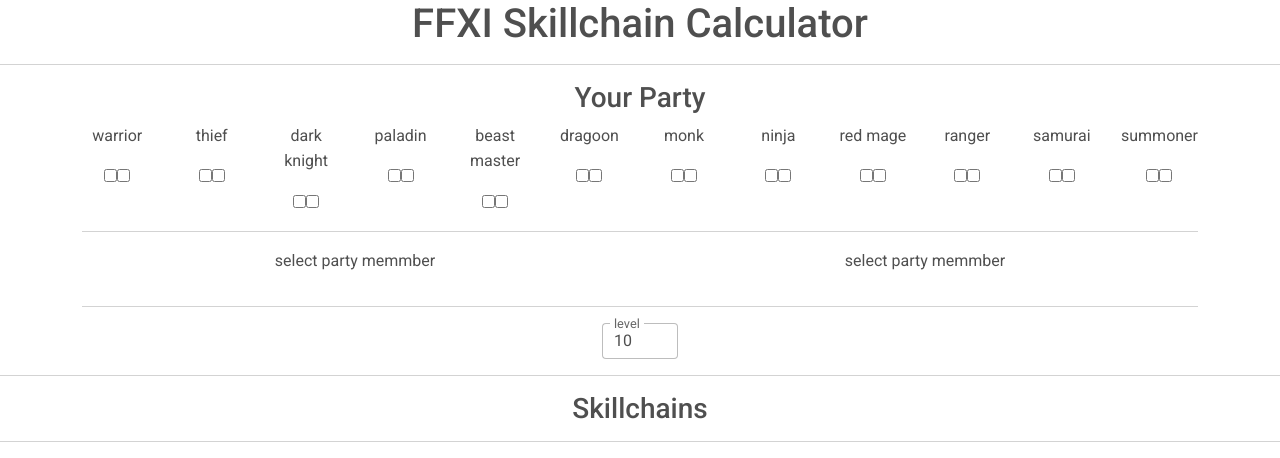
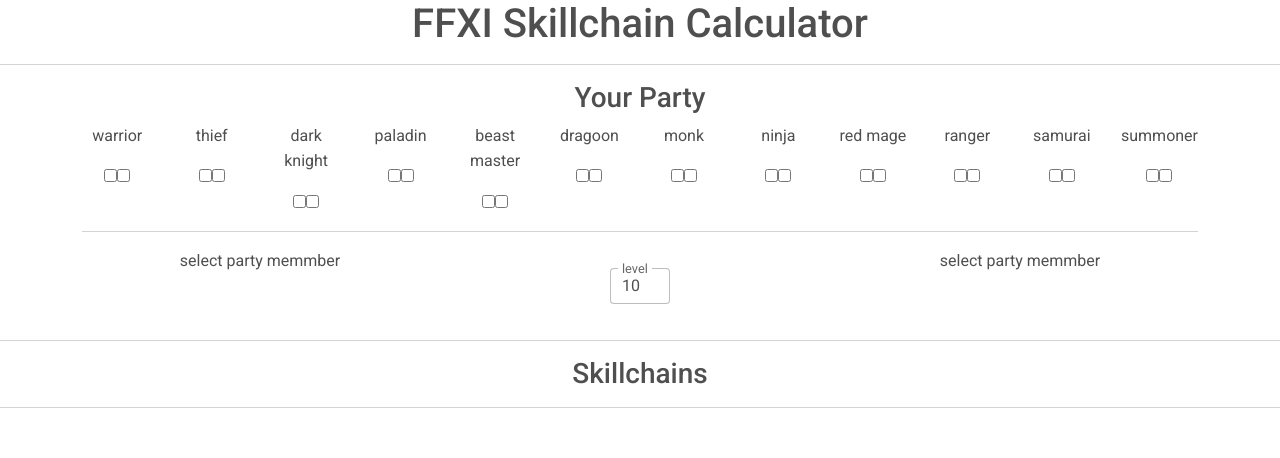
Before and after one commit to nitro-neal/ffxi-skillchain-calculator, a React (Create React App) app: page / in a window 1280 px wide. Shown: the top 458 px of the page. Built offline with nearby package versions, Linux system fonts and the light colour scheme.

Commit message:
adding Div Changes

```diff
--- a/src/App.js
+++ b/src/App.js
@@ -4,7 +4,19 @@
 import Papa from "papaparse";
 import JobWeaponSelect from "./components/JobWeaponSelect.js";
 
-import { MDBContainer, MDBRow, MDBCol, MDBInput, MDBCard, MDBCardBody, MDBCardTitle, MDBCardText, MDBCardHeader, MDBBtn, MDBCardFooter } from "mdb-react-ui-kit";
+import {
+  MDBContainer,
+  MDBRow,
+  MDBCol,
+  MDBInput,
+  MDBCard,
+  MDBCardBody,
+  MDBCardTitle,
+  MDBCardText,
+  MDBCardHeader,
+  MDBBtn,
+  MDBCardFooter,
+} from "mdb-react-ui-kit";
 
 import * as util from "./Util.js";
 
@@ -102,7 +114,20 @@
 }
 
 function App() {
-  const scMap = { Scission: "🟤", Detonation: "🟢", Impaction: "🟣", Reverberation: "🔵", Induration: "🧊", Compression: "⚫", Liquefaction: "🔴", Transfixion: "⚪", Distortion: "🔵🧊", Fusion: "🔴⚪", Fragmentation: "🟣🟢", Gravitation: "⚫🟤" };
+  const scMap = {
+    Scission: "🟤",
+    Detonation: "🟢",
+    Impaction: "🟣",
+    Reverberation: "🔵",
+    Induration: "🧊",
+    Compression: "⚫",
+    Liquefaction: "🔴",
+    Transfixion: "⚪",
+    Distortion: "🔵🧊",
+    Fusion: "🔴⚪",
+    Fragmentation: "🟣🟢",
+    Gravitation: "⚫🟤",
+  };
 
   const [ffxi, setFFXI] = useState({});
 
@@ -222,7 +247,9 @@
       weapons.push(new Weapon("greatSword", greatSwordMoves, greatSwordCSV));
       weapons.push(new Weapon("handToHand", handToHandMoves, handToHandCSV));
       weapons.push(new Weapon("katana", katanaMoves, katanaCSV));
-      weapons.push(new Weapon("marksmanship", marksmanshipMoves, marksmanshipCSV));
+      weapons.push(
+        new Weapon("marksmanship", marksmanshipMoves, marksmanshipCSV)
+      );
       weapons.push(new Weapon("polearm", polearmMoves, polearmCSV));
       weapons.push(new Weapon("scythe", scytheMoves, scytheCSV));
       weapons.push(new Weapon("staff", staffMoves, staffCSV));
@@ -230,20 +257,80 @@
       weapons.push(new Weapon("sword", swordMoves, swordCSV));
 
       let topFFXI = {};
-      topFFXI["war"] = new Job("warrior", "war", util.getWeapons("warrior", weapons, jobWeaponMapping), warWsLvl);
-      topFFXI["thf"] = new Job("thief", "thf", util.getWeapons("thief", weapons, jobWeaponMapping), thfWsLvl);
-      topFFXI["drk"] = new Job("dark knight", "drk", util.getWeapons("dark knight", weapons, jobWeaponMapping), drkWsLvl);
-      topFFXI["pld"] = new Job("paladin", "pld", util.getWeapons("paladin", weapons, jobWeaponMapping), pldWsLvl);
-      topFFXI["bst"] = new Job("beast master", "bst", util.getWeapons("beast master", weapons, jobWeaponMapping), bstWsLvl);
+      topFFXI["war"] = new Job(
+        "warrior",
+        "war",
+        util.getWeapons("warrior", weapons, jobWeaponMapping),
+        warWsLvl
+      );
+      topFFXI["thf"] = new Job(
+        "thief",
+        "thf",
+        util.getWeapons("thief", weapons, jobWeaponMapping),
+        thfWsLvl
+      );
+      topFFXI["drk"] = new Job(
+        "dark knight",
+        "drk",
+        util.getWeapons("dark knight", weapons, jobWeaponMapping),
+        drkWsLvl
+      );
+      topFFXI["pld"] = new Job(
+        "paladin",
+        "pld",
+        util.getWeapons("paladin", weapons, jobWeaponMapping),
+        pldWsLvl
+      );
+      topFFXI["bst"] = new Job(
+        "beast master",
+        "bst",
+        util.getWeapons("beast master", weapons, jobWeaponMapping),
+        bstWsLvl
+      );
 
-      topFFXI["drg"] = new Job("dragoon", "drg", util.getWeapons("dragoon", weapons, jobWeaponMapping), drgWsLvl);
-      topFFXI["mnk"] = new Job("monk", "mnk", util.getWeapons("monk", weapons, jobWeaponMapping), mnkWsLvl);
-      topFFXI["nin"] = new Job("ninja", "nin", util.getWeapons("ninja", weapons, jobWeaponMapping), ninWsLvl);
-      topFFXI["rdm"] = new Job("red mage", "rdm", util.getWeapons("red mage", weapons, jobWeaponMapping), rdmWsLvl);
-      topFFXI["rng"] = new Job("ranger", "rng", util.getWeapons("ranger", weapons, jobWeaponMapping), rngWsLvl);
-      topFFXI["sam"] = new Job("samurai", "sam", util.getWeapons("samurai", weapons, jobWeaponMapping), samWsLvl);
+      topFFXI["drg"] = new Job(
+        "dragoon",
+        "drg",
+        util.getWeapons("dragoon", weapons, jobWeaponMapping),
+        drgWsLvl
+      );
+      topFFXI["mnk"] = new Job(
+        "monk",
+        "mnk",
+        util.getWeapons("monk", weapons, jobWeaponMapping),
+        mnkWsLvl
+      );
+      topFFXI["nin"] = new Job(
+        "ninja",
+        "nin",
+        util.getWeapons("ninja", weapons, jobWeaponMapping),
+        ninWsLvl
+      );
+      topFFXI["rdm"] = new Job(
+        "red mage",
+        "rdm",
+        util.getWeapons("red mage", weapons, jobWeaponMapping),
+        rdmWsLvl
+      );
+      topFFXI["rng"] = new Job(
+        "ranger",
+        "rng",
+        util.getWeapons("ranger", weapons, jobWeaponMapping),
+        rngWsLvl
+      );
+      topFFXI["sam"] = new Job(
+        "samurai",
+        "sam",
+        util.getWeapons("samurai", weapons, jobWeaponMapping),
+        samWsLvl
+      );
 
-      topFFXI["smn"] = new Job("summoner", "snm", util.getWeapons("summoner", weapons, jobWeaponMapping), smnWsLvl);
+      topFFXI["smn"] = new Job(
+        "summoner",
+        "snm",
+        util.getWeapons("summoner", weapons, jobWeaponMapping),
+        smnWsLvl
+      );
 
       console.log(topFFXI);
       setFFXI(topFFXI);
@@ -292,7 +379,14 @@
     return wsName;
   };
   const SkillchainResultsNew = (job1, job2, weapons1, weapons2) => {
-    if (!job1.wsLevel || !job2.wsLevel || !weapons1 || !weapons2 || job1.wsLevel.length == 0 || job2.wsLevel.length == 0) {
+    if (
+      !job1.wsLevel ||
+      !job2.wsLevel ||
+      !weapons1 ||
+      !weapons2 ||
+      job1.wsLevel.length == 0 ||
+      job2.wsLevel.length == 0
+    ) {
       return [];
     }
 
@@ -310,10 +404,16 @@
       skillchainsMap[sc.ws1 + " -> " + sc.ws2] = sc.result;
     }
 
-    const weaponsSkillInfoJob1 = GetWeaponSkillInfoAtLevelForJob(job1, weapons1);
+    const weaponsSkillInfoJob1 = GetWeaponSkillInfoAtLevelForJob(
+      job1,
+      weapons1
+    );
     console.log({ weaponsSkillInfoJob1 });
 
-    const weaponsSkillInfoJob2 = GetWeaponSkillInfoAtLevelForJob(job2, weapons2);
+    const weaponsSkillInfoJob2 = GetWeaponSkillInfoAtLevelForJob(
+      job2,
+      weapons2
+    );
     console.log({ weaponsSkillInfoJob2 });
 
     let skillchains = [];
@@ -328,16 +428,24 @@
               let elementKeyValue1 = "element" + i;
               let elementKeyValue2 = "element" + j;
 
-              let compare = value1[elementKeyValue1] + " -> " + value2[elementKeyValue2];
+              let compare =
+                value1[elementKeyValue1] + " -> " + value2[elementKeyValue2];
               if (skillchainsMap[compare] != undefined) {
                 let element = skillchainsMap[compare];
-                skillchains.push(key1 + " -> " + key2 + " = " + skillchainsMap[compare]);
+                skillchains.push(
+                  key1 + " -> " + key2 + " = " + skillchainsMap[compare]
+                );
 
                 if (!skillChainsFormatted[element]) {
                   skillChainsFormatted[element] = [];
                 }
 
-                let newSC = { firstWs: key1, secondWs: key2, wsString: key1 + " -> " + key2 + " = " + skillchainsMap[compare] };
+                let newSC = {
+                  firstWs: key1,
+                  secondWs: key2,
+                  wsString:
+                    key1 + " -> " + key2 + " = " + skillchainsMap[compare],
+                };
                 let currentSCs = skillChainsFormatted[element];
                 currentSCs.push(newSC);
                 skillChainsFormatted[element] = currentSCs;
@@ -370,7 +478,12 @@
           let w1Element = w1Elements[0];
 
           if (w1Elements.length > 0) {
-            selectJob1WsAtLvl[ws] = { exists: true, element1: w1Element.element1, element2: w1Element.element2, element3: w1Element.element3 };
+            selectJob1WsAtLvl[ws] = {
+              exists: true,
+              element1: w1Element.element1,
+              element2: w1Element.element2,
+              element3: w1Element.element3,
+            };
           }
         }
       }
@@ -379,7 +492,12 @@
     return selectJob1WsAtLvl;
   };
 
-  let sc = SkillchainResultsNew(selectedJob1, selectedJob2, selectedWeapon1, selectedWeapon2);
+  let sc = SkillchainResultsNew(
+    selectedJob1,
+    selectedJob2,
+    selectedWeapon1,
+    selectedWeapon2
+  );
 
   let cards = [];
 
@@ -390,7 +508,7 @@
           <MDBCol size="col-md-1"></MDBCol>
           <MDBCol size="col-md-10">
             <MDBCard alignment="center">
-              <MDBCardBody>
+              <MDBCardBody className="p-3 mb-2 bg-secondary bg-gradient text-white">
                 <MDBCardTitle>
                   <p>
                     {key} {scMap[key]}
@@ -411,7 +529,12 @@
     cards.push(card);
   }
 
-  let scOtherWay = SkillchainResultsNew(selectedJob2, selectedJob1, selectedWeapon2, selectedWeapon1);
+  let scOtherWay = SkillchainResultsNew(
+    selectedJob2,
+    selectedJob1,
+    selectedWeapon2,
+    selectedWeapon1
+  );
 
   let cardsOtherWay = [];
 
@@ -482,18 +605,29 @@
 
         <MDBRow>
           <MDBCol size="md">
-            <JobWeaponSelect selectedJob={selectedJob1} moveChanged={moveChanged} />
+            <JobWeaponSelect
+              selectedJob={selectedJob1}
+              moveChanged={moveChanged}
+            />
           </MDBCol>
 
           <MDBCol size="md">
-            <JobWeaponSelect selectedJob={selectedJob2} moveChanged={moveChanged} />
+            <div style={{ width: 100, margin: "auto", padding: 20 }}>
+              <MDBInput
+                defaultValue={10}
+                label="level"
+                name="level"
+                onChange={(e) => setPartyLevel(e.target.value)}
+              ></MDBInput>
+            </div>
           </MDBCol>
-        </MDBRow>
-        <hr></hr>
-        <MDBRow>
-          <div style={{ width: 100, margin: "auto" }}>
-            <MDBInput defaultValue={10} label="level" name="level" onChange={(e) => setPartyLevel(e.target.value)}></MDBInput>
-          </div>
+
+          <MDBCol size="md">
+            <JobWeaponSelect
+              selectedJob={selectedJob2}
+              moveChanged={moveChanged}
+            />
+          </MDBCol>
         </MDBRow>
       </MDBContainer>
       <hr></hr>
@@ -501,13 +635,24 @@
 
       <hr />
 
-      <div>
-        <h5 style={{ paddingTop: 30 }}>{selectedJob1.name && selectedJob2.name && selectedJob1.name + " -> " + selectedJob2.name}</h5>
-        <div style={{ paddingTop: 20 }} />
-        <>{cards}</>
-
-        <h5 style={{ paddingTop: 30 }}>{selectedJob1.name && selectedJob2.name && selectedJob2.name + " -> " + selectedJob1.name}</h5>
-        <>{cardsOtherWay}</>
+      <div className="row">
+        <div className="col-md-6">
+          <h5 style={{ paddingTop: 30 }}>
+            {selectedJob1.name &&
+              selectedJob2.name &&
+              selectedJob1.name + " -> " + selectedJob2.name}
+          </h5>
+          <div style={{ paddingTop: 20 }} />
+          <>{cards}</>
+        </div>
+        <div className="col-md-6">
+          <h5 style={{ paddingTop: 30 }}>
+            {selectedJob1.name &&
+              selectedJob2.name &&
+              selectedJob2.name + " -> " + selectedJob1.name}
+          </h5>
+          <>{cardsOtherWay}</>
+        </div>
       </div>
     </div>
   );
```
Also changed, not shown: src/Orb.css (+3 -9 lines).
